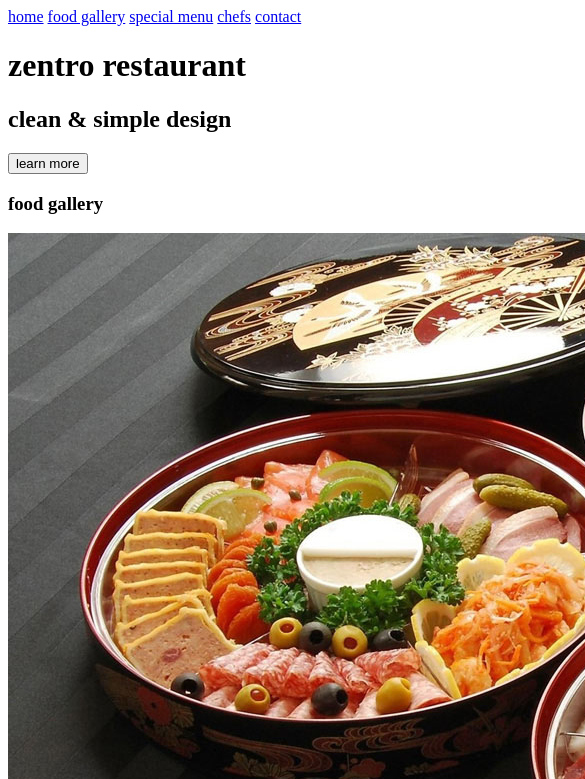
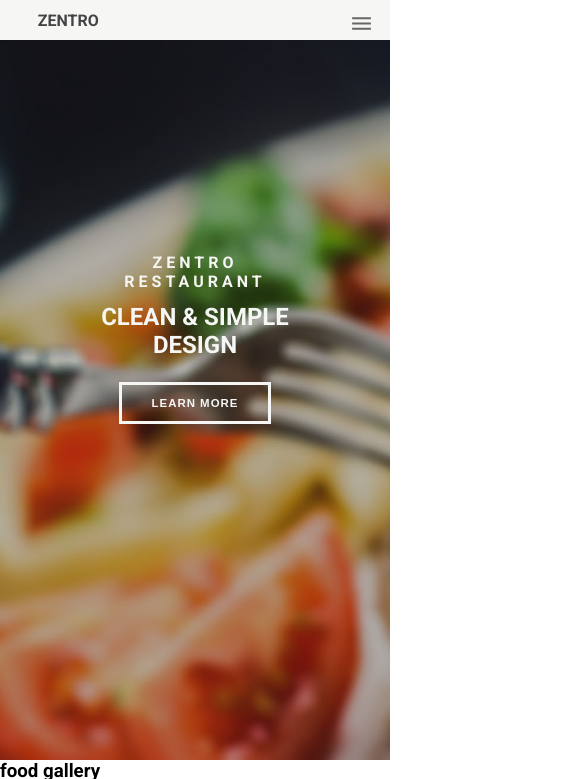
Before and after one commit to Valkyries12/practica-zentro-restaurant, a plain HTML site: page index.html in a window 390 px wide. Shown: the top 779 px of the page, 585 px wide, since content can reach past the window. Drawn offline with nearby package versions, Linux system fonts and the light colour scheme.

Commit message:
se agregaron los estilos del header en mobile first junto con el menu hamburguesa y su javascript

```diff
--- /dev/null
+++ b/css/estilos.css
@@ -0,0 +1,135 @@
+* {
+    margin: 0;
+    padding: 0;
+    box-sizing: border-box;
+}
+
+html {
+    font-size: 16px;
+    font-family: 'Roboto', sans-serif;
+
+}
+
+a {
+    text-decoration: none;
+}
+
+a:link,
+a:visited,
+a:active {
+    color: #666;
+}
+
+
+/***HEADER
+************************************/
+.header {
+    height: 90vh;
+    position: relative;
+    width: 100%;
+    background-image: url(../img/home-bg.jpg);
+    background-size: cover;
+    background-position: center;
+}
+
+.nav {
+    width: 100%;
+    display: flex;
+    flex-direction: column;
+    background-color: #F6F6F5;
+}
+
+.nav__div--logo {
+    height: 40px;
+    width: 35%;
+    display: flex;
+    justify-content: center;
+    align-items: center;
+}
+
+.logo-zentro {
+    text-transform: uppercase;
+    color: #444;
+    font-weight: 800;
+}
+
+.menu-icon {
+    position: absolute;
+    font-size: 1.5625rem;
+    right: 4%;
+    top: 1.4%;
+    cursor: pointer;
+    color: #666;
+}
+
+.nav__div--navbar {
+    display: none;
+    flex-direction: column;
+    border-top: 1px solid rgb(211, 211, 211);
+    display: none;
+}
+
+.visible {
+    display: flex;
+}
+
+.a--navbar {
+    text-transform: uppercase;
+    font-size: 0.6875rem;
+    letter-spacing: 1.5px;
+    margin-left: 10%;
+    margin-top: 3%;
+    margin-bottom: 3%;
+}
+
+.h1 {
+    text-transform: uppercase;
+    letter-spacing: 4px;
+    font-size: 1rem;
+    margin-bottom: 5%;
+}
+
+.h2 {
+    text-transform: uppercase;
+
+}
+
+.h1--header,
+.h2--header {
+    text-align: center;
+    color: #F6F6F5;
+}
+
+.contenedor--header {
+    width: 60%;
+    display: flex;
+    flex-direction: column;
+    align-items: center;
+    position: absolute;
+    top: 30vh;
+    left: 20%;
+}
+
+.btn--header {
+    background-color: transparent;
+    text-transform: uppercase;
+    font-size: 0.715rem;
+    font-weight: 800;
+    margin-top: 10%;
+    border: 3px solid #F6F6F5;
+    color: #F6F6F5;
+    padding: 12px 30px;
+    letter-spacing: 1px;
+}
+
+
+
+
+/*************************/
+.contenedor--div-img {
+    width: 100%;
+}
+
+img {
+    width: 100%;
+}
--- a/index.html
+++ b/index.html
@@ -5,24 +5,35 @@
     <meta name="viewport" content="width=device-width, initial-scale=1.0">
     <meta http-equiv="X-UA-Compatible" content="ie=edge">
     <title>Zentro Restaurant</title>
+    <link href="https://fonts.googleapis.com/css?family=Roboto:400,500,700" rel="stylesheet">
+
+    <link rel="stylesheet" href="css/estilos.css">
 </head>
 <body>
     <header class="header">
         <nav class="nav">
-            <div class="nav__div nav__div--logo">
+            <div class="nav__div--logo">
+
+                    <span class="logo-zentro">
+                        zentro
+                    </span>
 
             </div><!--div logo-->
-            <div class="nav__div nav__div--navbar">
+            <div class="nav__div--navbar">
                 <a href="#" class="a a--navbar">home</a>
                 <a href="#" class="a a--navbar">food gallery</a>
                 <a href="#" class="a a--navbar">special menu</a>
                 <a href="#" class="a a--navbar">chefs</a>
                 <a href="#" class="a a--navbar">contact</a>
             </div><!--nav__div  navbar-->
+            <ion-icon class="menu-icon" name="menu"></ion-icon>
         </nav><!--nav-->
-        <h1 class="h1">zentro restaurant</h1>
-        <h2 class="h2">clean & simple design</h2>
-        <button class="btn btn--header">learn more</button>
+        <div class="contenedor--header">
+            <h1 class="h1 h1--header">zentro <br> restaurant</h1>
+            <h2 class="h2 h2--header">clean & simple <br> design</h2>
+            <button class="btn btn--header">learn more</button>
+        </div><!--contenedor header-->
+
     </header><!--header-->
     <section class="section section--food-gallery">
         <h3 class="h3">food gallery</h3>
@@ -184,5 +195,6 @@
         <p class="p p--copy">Copyright &copy; Zentro Restaurant and Cafe | Design: Tooplate</p>
     </footer>
     <script src="https://unpkg.com/ionicons@4.3.0/dist/ionicons.js"></script>
+    <script src="js/app.js"></script>
 </body>
 </html>
--- /dev/null
+++ b/js/app.js
@@ -0,0 +1,5 @@
+const MENU_ICON = document.querySelector(".menu-icon");
+const NAV_BAR = document.querySelector(".nav__div--navbar");
+MENU_ICON.addEventListener("click", function(){
+    NAV_BAR.classList.toggle("visible");
+});
```
